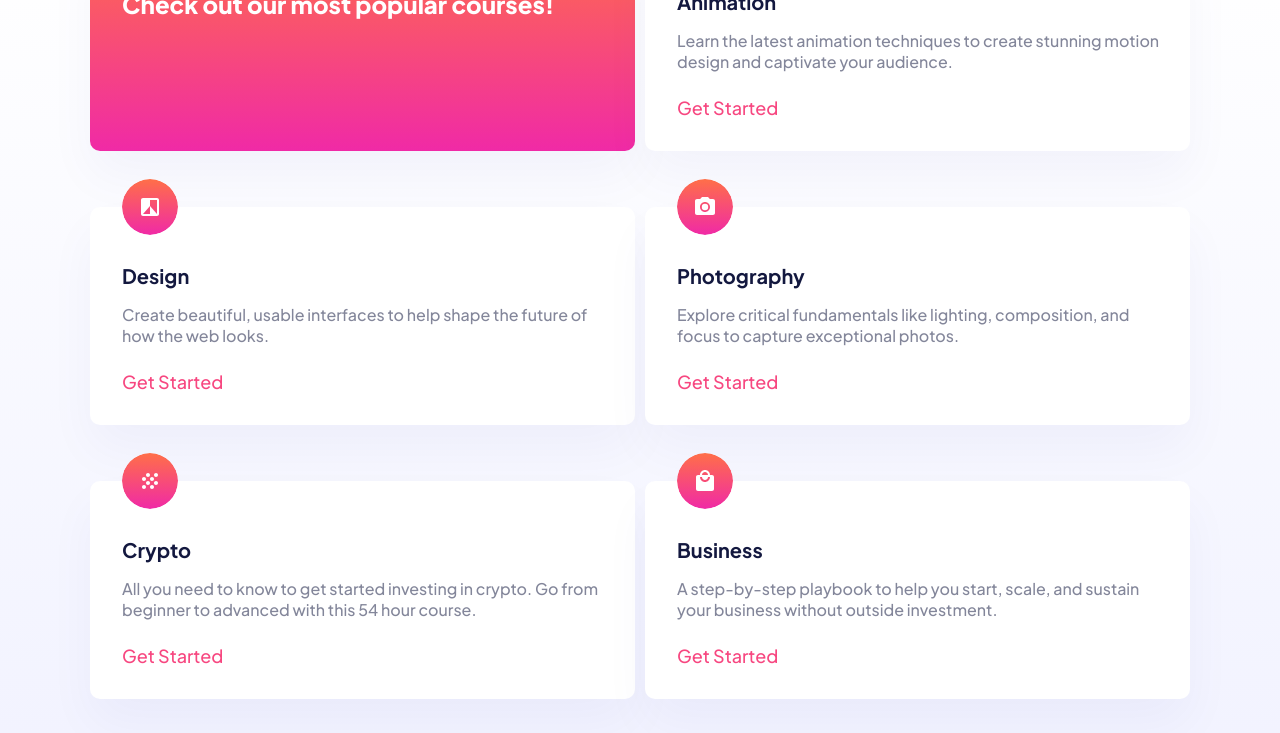
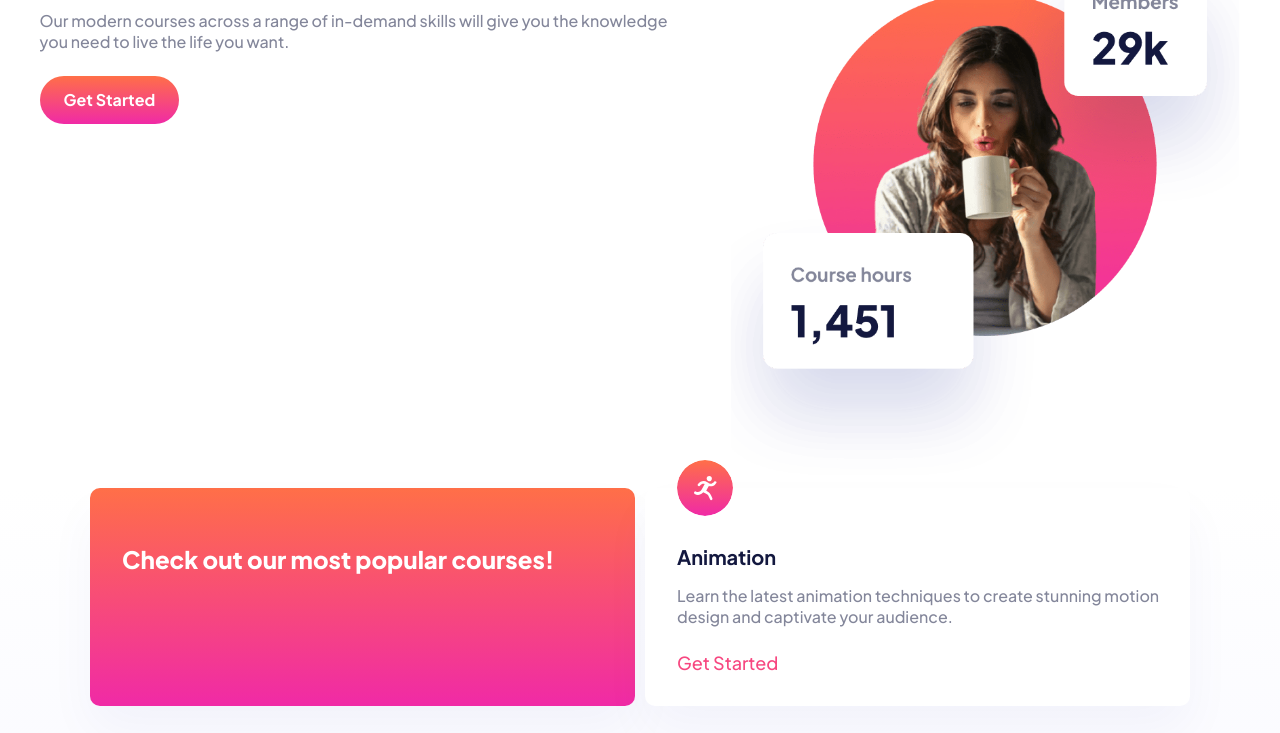
Before and after one commit to EniZoe1/fm3_e-learning, a plain HTML site: page index.html in a window 1280 px wide. Shown: the part 169-902 px from the top of the page. Drawn offline with Linux system fonts and the light colour scheme.

Commit message:
works on header

```diff
--- a/index.html
+++ b/index.html
@@ -21,9 +21,16 @@
 			</div>
 		</nav>
 		<header class="header">
-			<h1 class="header__title">Maximize skill, minimize budget</h1>
-			<p class="header__text">Our modern courses across a range of in-demand skills will give you the knowledge you need to live the life you want.</p>
-			<button class="btn header__btn">Get Started</button>
+			<div class="header__left">
+				<h1 class="header__title">Maximize skill, minimize budget</h1>
+				<p class="header__text">Our modern courses across a range of in-demand skills will give you the knowledge you need to live the life you want.</p>
+				<button class="btn header__btn">Get Started</button>
+			</div>
+			<div class="header__right">
+				<img class="header__image image-xs" src="assets/image-hero-mobile.png" alt="Members: 29k; Course hours: 1,451">
+				<img class="header__image image-s" src="assets/image-hero-mobile@2x.png" alt="Members: 29k; Course hours: 1,451">
+			</div>
+
 		</header>
 		<main class="main">
 			<div class="wrapper main__wrapper">
--- a/scss/style.scss
+++ b/scss/style.scss
@@ -1,4 +1,5 @@
 @use "./utilities/mobile";
+@use "./utilities/small";
 @use "./utilities/tablet";
 @use "./utilities/desktop";
 @use "./utilities/colors" as c;
--- a/scss/utilities/_mobile.scss
+++ b/scss/utilities/_mobile.scss
@@ -54,8 +54,58 @@ body {
 		}
 	}
 }
-header {
-	display: none;
+.header {
+	display: grid;
+	grid-template-columns: 1fr;
+	&__left{
+		margin: 0 1.6rem;
+	}
+	&__right{
+		width: 100%;
+		justify-content: center;
+		overflow: hidden;
+
+	}
+	&__image{
+		width: 100%;
+	}
+	.image-s{
+        display: none;
+    }
+	&__title{
+		margin-bottom: 2.6rem;
+		font-size: 4rem;
+		font-weight: 800;
+	}
+	&__text{
+		margin-bottom: 2.4rem;
+		font-size: 1.6rem;
+		color: c.$gray;
+		font-weight: 500;
+	}
+	&__btn{
+		position: relative;
+		margin-bottom: 7rem;
+		background-image: c.$gradient1;
+		&::before {
+			content: "";
+			position: absolute;
+			top: 0;
+			left: 0;
+			width: 100%;
+			height: 100%;
+			border-radius: 2.8rem;
+			background-color: #fff;
+			// opacity: 0;
+			opacity: 0;
+			transition: opacity 0.3s;
+		}
+		&:hover {
+			&::before {
+				opacity: .5;
+			}
+		}
+	}
 }
 .main {
 	background-image: linear-gradient(180deg, #fff 0%, #f0f1ff 100%);
--- /dev/null
+++ b/scss/utilities/_small.scss
@@ -0,0 +1,10 @@
+@media(min-width: 576px){
+    .header{
+        .image-s{
+            display: block;
+        }
+        .image-xs{
+            display: none;
+        }
+    }
+}
--- a/scss/utilities/_tablet.scss
+++ b/scss/utilities/_tablet.scss
@@ -1,4 +1,10 @@
 @media (min-width: 768px) {
+	.header {
+		grid-template-columns: 1.17fr 1fr;
+		&__left {
+			margin: 0 0 0 3.95rem;
+		}
+	}
 	.main {
 		padding: 0 3.95rem 8.6rem;
 		.cards {
```
Also changed, not shown: css/style.css, 1 other file.
